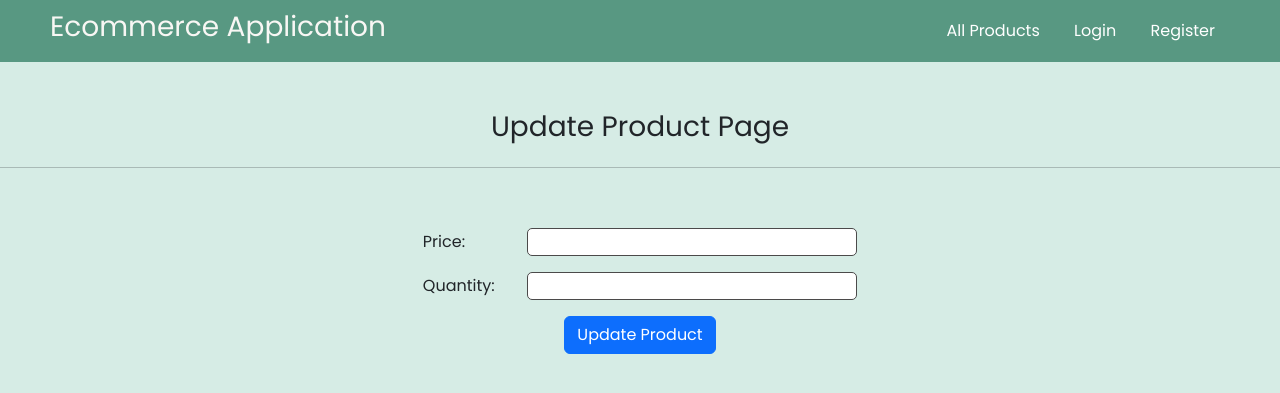
After one commit to Nika-Chinchaladze/Levelup_Ecommerce, a Django app: page /update/1 in a window 1280 px wide. The commit adds this page. Shown: the top 393 px of the page. Run offline with Django 4.2, Linux system fonts and the light colour scheme; data comes from the database, SQL or seed files in the repository; both versions use the stored data as it was after the commit.

Commit message:
functional web application

```diff
--- a/levelup_app/forms.py
+++ b/levelup_app/forms.py
@@ -115,3 +115,8 @@ class AddNewProductForm(forms.ModelForm):
         self.fields["price"].widget.attrs["class"] = "form-control"
         self.fields["quantity"].widget.attrs["class"] = "form-control"
         self.fields["image"].widget.attrs["class"] = "form-control"
+
+
+class UpdateProductForm(forms.Form):
+    price = forms.FloatField(label="Price")
+    quantity = forms.IntegerField(label="Quantity")
--- a/levelup_app/models.py
+++ b/levelup_app/models.py
@@ -74,4 +74,4 @@ class SoldProduct(models.Model):
     money_gained = models.FloatField()
 
     def __str__(self):
-        return f"{self.product} {self.product_provider} {self.customer} {self.date_sold} {self.quantity} {self.money_gained}"
+        return f"{self.product} {self.product_provider} {self.date_sold} {self.quantity} {self.money_gained}"
--- /dev/null
+++ b/levelup_app/static/levelup_app/css/update.css
@@ -0,0 +1,18 @@
+body {
+    background-color: #d6ece5;
+}
+.update-div {
+    box-sizing: border-box;
+    width: 50%;
+    margin: 50px auto;
+    padding: 10px 15px;
+}
+.update-div form input {
+    border: 1px solid #4b4a4a;
+    border-radius: 5px;
+    padding-left: 10px;
+}
+.update-div form label {
+    text-align: left;
+    width: 100px;
+}
--- a/levelup_app/templates/levelup_app/own.html
+++ b/levelup_app/templates/levelup_app/own.html
@@ -20,12 +20,14 @@
                 <li>
                     <img src="{{ product.image.url }}" alt="product-image">
                     <span>{{ product.name }}</span>
+                    <span class="fw-bold">$ {{ product.price }}</span>
                     <span>{{ product.quantity }}</span>
                     {% if product.in_sale %}
                         <a class="btn btn-danger" href="{% url 'remove-from-sale' pk=product.id %}">Remove From Sale <i class="bi bi-trash-fill"></i></a>
                     {% else %}
                         <a class="btn btn-success" href="{% url 'add-into-sale' pk=product.id %}">Add In Sale <i class="bi bi-patch-plus"></i></a>
                     {% endif %}
+                    <a class="update-link" href="{% url 'update' pk=product.id %}"><i class="bi bi-pencil-fill"></i></a>
                 </li>
             {% endfor %}
         </ul>
--- a/levelup_app/templates/levelup_app/purchased.html
+++ b/levelup_app/templates/levelup_app/purchased.html
@@ -24,7 +24,6 @@
                     <th>Spent Money</th>
                     <th>Purchased Time</th>
                     <th>Product Provider</th>
-                    <th>Add To Own Products</th>
                 </tr>
             </thead>
             <tbody>
@@ -36,7 +35,6 @@
                         <td>$&nbsp;<span class="money_spent">{{ item.money_spent|floatformat:2 }}</span></td>
                         <td>{{ item.date_purchased }}</td>
                         <td>{{ item.product.provider.username }}</td>
-                        <td><a href="{% url 'add-into-own' pk=item.product.id num=item.quantity %}" class="btn btn-primary add-button">add +</a></td>
                     </tr>
                 {% endfor %}
                 <tr>
@@ -44,7 +42,6 @@
                     <td></td>
                     <td></td>
                     <td class="fw-bold">Total Spending:&nbsp;&nbsp; $&nbsp;<span id="total-spent"></span></td>
-                    <td></td>
                     <td></td>
                     <td></td>
                 </tr>
--- /dev/null
+++ b/levelup_app/templates/levelup_app/update.html
@@ -0,0 +1,23 @@
+{% extends "base.html" %}
+{% load static %}
+
+<!-- Title Block -->
+{% block title %}Add Product Page{% endblock title %}
+
+<!-- CSS Block -->
+{% block css_styles %}
+    <link rel="stylesheet" href="{% static 'levelup_app/css/update.css' %}">
+{% endblock css_styles %}
+
+<!-- Main Content Block -->
+{% block content %}
+    <h3 class="text-center mt-5 mb-4">Update Product Page</h3>
+    <hr>
+    <div class="update-div">
+        <form action="{% url 'update' pk=chosen_product.id %}" method="POST" class="text-center">
+            {% csrf_token %}
+            {{ form.as_p }}
+            <button type="submit" class="btn btn-primary">Update Product</button>
+        </form>
+    </div>
+{% endblock content %}
--- a/levelup_app/templatetags/poll_extras.py
+++ b/levelup_app/templatetags/poll_extras.py
@@ -1,7 +1,7 @@
 from django import template
 from levelup_app.models import Product
 
-from levelup_app.models import PurchasedProduct, Product
+from levelup_app.models import PurchasedProduct, Product, SoldProduct
 
 register = template.Library()
 
--- a/levelup_app/urls.py
+++ b/levelup_app/urls.py
@@ -9,8 +9,6 @@ urlpatterns = [
     path("logout", views.LogoutView.as_view(), name="logout"),
     path("home", views.HomeView.as_view(), name="home"),
     path("own", views.MyOwnProductView.as_view(), name="own"),
-    path("add-into-own/<int:pk>/<int:num>",
-         views.AddIntoOwnProductView.as_view(), name="add-into-own"),
     path("remove-from-sale/<int:pk>", views.RemoveFromSaleView.as_view(),
          name="remove-from-sale"),
     path("add-into-sale/<int:pk>",
@@ -26,5 +24,6 @@ urlpatterns = [
          views.SaveIntoCartView.as_view(), name="save-in-cart"),
     path("remove-from-cart/<int:pk>",
          views.RemoveFromCartView.as_view(), name="remove-from-cart"),
-    path("order/<int:pk>", views.OrderProductView.as_view(), name="order")
+    path("order/<int:pk>", views.OrderProductView.as_view(), name="order"),
+    path("update/<int:pk>", views.UpdateOwnProductView.as_view(), name="update")
 ]
--- a/levelup_app/views.py
+++ b/levelup_app/views.py
@@ -7,7 +7,7 @@ from django.views import View
 from django.contrib.auth.models import User
 from django.db.models import Sum, Count
 
-from .forms import LoginForm, RegisterForm, UserImageForm, UserCreditCardForm, PurchasePtoductForm, AddNewProductForm
+from .forms import LoginForm, RegisterForm, UserImageForm, UserCreditCardForm, PurchasePtoductForm, AddNewProductForm, UpdateProductForm
 from .models import Product, SavedProduct, UserCreditCard, PurchasedProduct, SoldProduct
 # Create your views here.
 
@@ -73,13 +73,30 @@ class LogoutView(View):
 class HomeView(View):
     def get(self, request):
         all_products = Product.objects.all()
+        # fewest product
+        fewest_product = all_products.order_by("quantity")
+        fewest_product = fewest_product[0] if len(fewest_product) > 0 else None
+        # most popular product
+        most_popular_product = PurchasedProduct.objects.values("product").annotate(
+            total_quantity=Sum("quantity")).all().order_by("-total_quantity")
+        most_popular_product = most_popular_product[0] if len(
+            most_popular_product) else None
+        # sold product
+        sold_product = SoldProduct.objects.filter(
+            product_provider=request.user).all()
+        # product average price
+        product_avg_prices = PurchasedProduct.objects.values("product").annotate(
+            avg_money=Sum("money_spent")/Sum("quantity")).all()
+        # product profit price
+        product_profit_prices = sold_product.values("product").annotate(
+            profit_money=Sum("money_gained")/Sum("quantity")).all()
         context = {
             "user": request.user,
             "products": all_products.order_by("-quantity"),
-            "product_avg_prices": PurchasedProduct.objects.values("product").annotate(avg_money=Sum("money_spent")/Sum("quantity")).all(),
-            "product_profit_prices": SoldProduct.objects.filter(product_provider=request.user).all(),
-            "fewest_product": all_products.order_by("quantity")[0],
-            "most_popular_product": PurchasedProduct.objects.values("product").annotate(total_quantity=Sum("quantity")).all().order_by("-total_quantity")[0]
+            "product_avg_prices": product_avg_prices,
+            "product_profit_prices": product_profit_prices,
+            "fewest_product": fewest_product,
+            "most_popular_product": most_popular_product
         }
         return render(request, "levelup_app/home.html", context)
 
@@ -93,19 +110,22 @@ class MyOwnProductView(View):
         return render(request, "levelup_app/own.html", context)
 
 
-class AddIntoOwnProductView(View):
-    def get(self, request, pk, num):
+class UpdateOwnProductView(View):
+    def get(self, request, pk):
+        context = {
+            "form": UpdateProductForm(),
+            "chosen_product": Product.objects.get(id=pk)
+        }
+        return render(request, "levelup_app/update.html", context)
+
+    def post(self, request, pk):
         chosen_product = Product.objects.get(id=pk)
-        new_product = Product(
-            name=chosen_product.name,
-            price=chosen_product.price,
-            quantity=num,
-            image=chosen_product.image,
-            in_sale=True,
-            provider=request.user
-        )
-        new_product.save()
-        return HttpResponseRedirect(reverse("home"))
+        form = UpdateProductForm(request.POST)
+        if form.is_valid():
+            chosen_product.price = form.cleaned_data["price"]
+            chosen_product.quantity = form.cleaned_data["quantity"]
+            chosen_product.save()
+            return HttpResponseRedirect(reverse("own"))
 
 
 class RemoveFromSaleView(View):
```
Also changed, not shown: levelup_app/admin.py (+7 -1 lines), levelup_app/static/levelup_app/css/home.css (+55 -1 lines), levelup_app/static/levelup_app/css/own.css (+9 -1 lines), levelup_app/templates/levelup_app/home.html (+26 -1 lines), db.sqlite3, media/images/myiphone.jpg (added).
